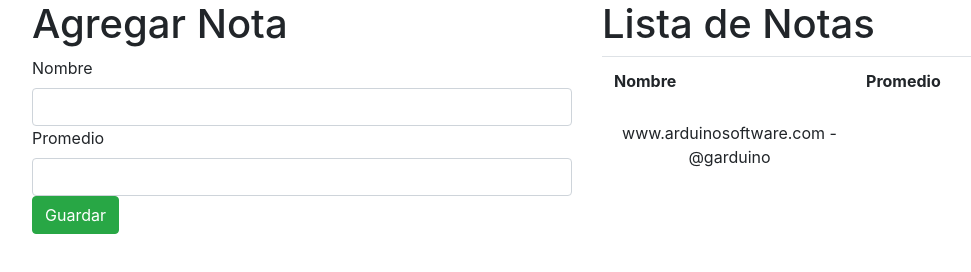
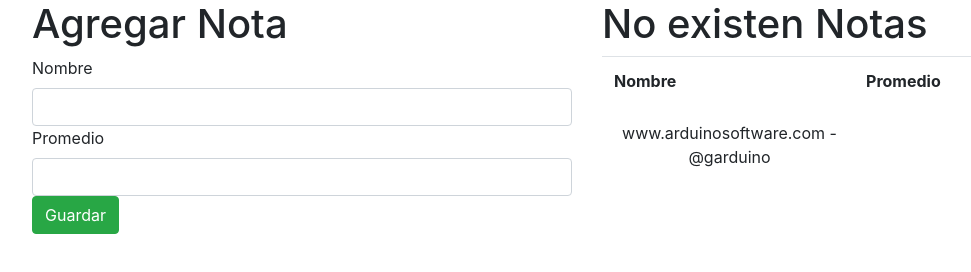
Before and after one commit to garduino/CursoUdemy1, a plain HTML site: page CursoVuejs/index.html in a window 1280 px wide. Shown: the whole page, without its empty margins (53-1024 px from the left). Drawn offline with nearby package versions, Linux system fonts and the light colour scheme.

Commit message:
v-if v-else

```diff
--- a/CursoVuejs/index.html
+++ b/CursoVuejs/index.html
@@ -24,7 +24,8 @@
         </div>
 
         <div class="col-md-6 col-xs-12">
-          <h1>Lista de Notas</h1>
+          <h1 v-if="lista.length > 0">Lista de Notas</h1>
+          <h1 v-else="lista">No existen Notas</h1>
           <table class="table">
             <tr>
               <th>Nombre</th>
```
